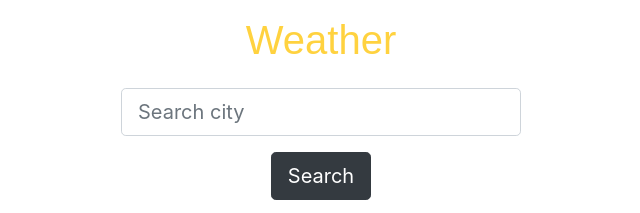
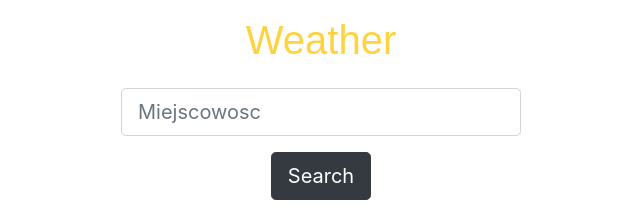
Before and after one commit to Sneaky69/testAPI, a plain HTML site: page index.html in a window 1280 px wide. Shown: the top 213 px of the page, 319-959 px from the left. Drawn offline with nearby package versions, Linux system fonts and the light colour scheme.

Commit message:
Update index.html

```diff
--- a/index.html
+++ b/index.html
@@ -10,7 +10,7 @@
     <main>
         <h1 class="banner p-3">Weather</h1>
         <div class="form-group">
-            <input id="city-input" class="form-control form-control-lg" type="text" placeholder="Search city">
+            <input id="city-input" class="form-control form-control-lg" type="text" placeholder="Miejscowosc">
         </div>
         <button type="button" onclick="searchCity()" class="btn btn-lg btn-dark">Search</button>
         <div id="weather-output" class="mt-3">
```
